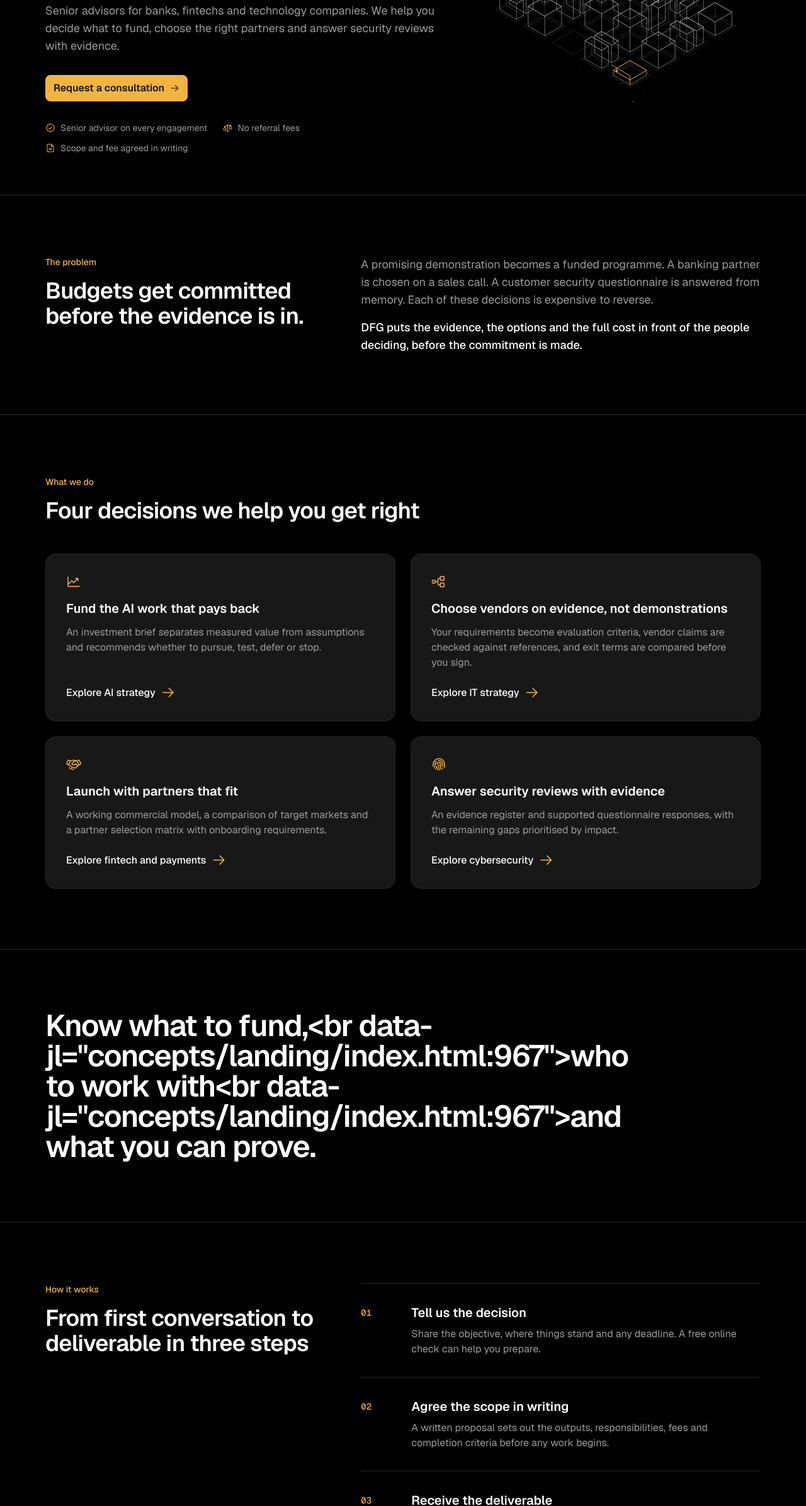
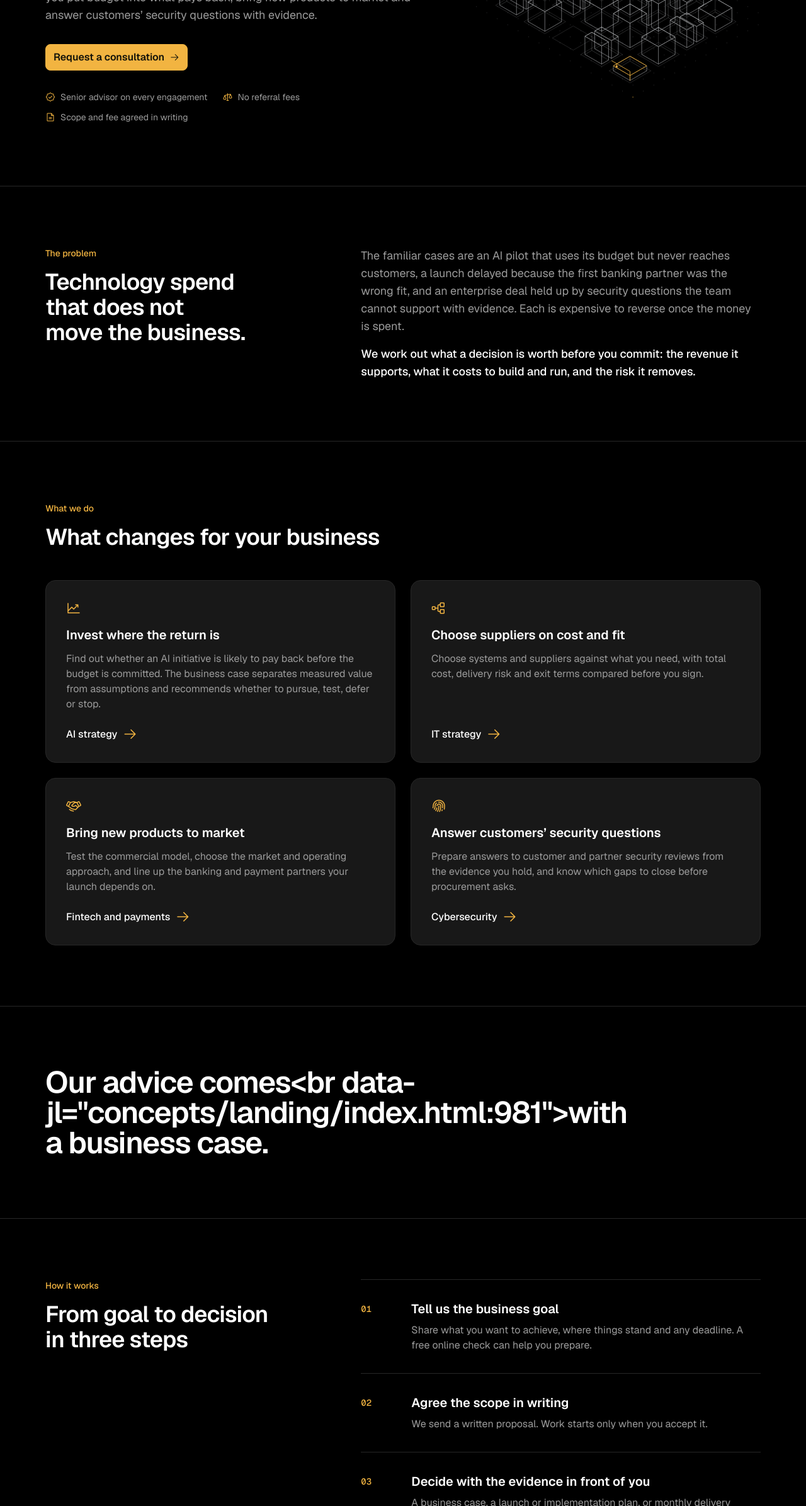
Before and after one commit to plagi/dfg.consulting, a website: page concepts/landing/index.html in a window 1280 px wide. Shown: the part 409-2800 px from the top of the page at 63% size. Drawn offline with nearby package versions, Linux system fonts and the light colour scheme.

Commit message:
Landing concept: business-outcome copy, ai-pattern-killer pass (slogan triplet, triplet cadence, overclaims, duplicated commitments removed), headline and tagline line breaks fixed

```diff
--- a/concepts/landing/index.html
+++ b/concepts/landing/index.html
@@ -3,19 +3,19 @@
   <head>
     <meta charset="utf-8" />
     <meta name="viewport" content="width=device-width, initial-scale=1" />
-    <title>DFG | Independent advisory for AI, fintech and cybersecurity</title>
+    <title>DFG | Independent advisory that helps your business grow</title>
     <meta
       name="description"
-      content="Senior advisors for banks, fintechs and technology companies on AI strategy, IT strategy, fintech and payments, and cybersecurity."
+      content="Independent advisory for AI, fintech and cybersecurity. DFG helps banks, fintechs and technology companies put budget into what pays back, bring products to market and answer customer security reviews with evidence."
     />
     <meta name="robots" content="noindex" />
     <link rel="icon" href="/favicon.svg" type="image/svg+xml" />
     <meta name="theme-color" content="#000000" />
     <meta property="og:type" content="website" />
-    <meta property="og:title" content="DFG | Independent advisory for AI, fintech and cybersecurity" />
+    <meta property="og:title" content="DFG | Independent advisory that helps your business grow" />
     <meta
       property="og:description"
-      content="Senior advisors for banks, fintechs and technology companies on AI strategy, IT strategy, fintech and payments, and cybersecurity."
+      content="Independent advisory for AI, fintech and cybersecurity. DFG helps banks, fintechs and technology companies put budget into what pays back, bring products to market and answer customer security reviews with evidence."
     />
     <meta property="og:image" content="https://dfg.consulting/og.png" />
     <meta name="twitter:card" content="summary_large_image" />
@@ -334,7 +334,7 @@
       }
       .hero h1 {
         max-width: 680px;
-        font-size: 60px;
+        font-size: 48px;
         line-height: 1;
         letter-spacing: -0.03em;
         background: linear-gradient(90deg, #ffffff, #9b9b9b);
@@ -756,6 +756,14 @@
         transform: none;
       }
 
+      @media (max-width: 1100px) {
+        .hero-grid {
+          grid-template-columns: 1fr;
+        }
+        #district {
+          height: 400px;
+        }
+      }
       @media (max-width: 900px) {
         .nav-links,
         .nav > .btn {
@@ -790,6 +798,10 @@
         .hero h1 {
           font-size: 36px;
           line-height: 40px;
+        }
+        .hero h1 br,
+        .tagline br {
+          display: none;
         }
         .hero .sub,
         .lede,
@@ -848,9 +860,9 @@
         "@context": "https://schema.org",
         "@type": "FAQPage",
         "mainEntity": [
-          { "@type": "Question", "name": "What does DFG do?", "acceptedAnswer": { "@type": "Answer", "text": "DFG gives independent advice to banks, fintechs and technology companies on AI strategy, IT strategy, fintech and payments, and cybersecurity: assessment, implementation planning and delivery oversight." } },
+          { "@type": "Question", "name": "What does DFG do?", "acceptedAnswer": { "@type": "Answer", "text": "DFG helps leadership teams at banks, fintechs and technology companies make business decisions about technology: where to invest in AI, which vendors and partners to choose, how to launch financial products and how to answer customer security reviews." } },
           { "@type": "Question", "name": "Do you build or implement the solution?", "acceptedAnswer": { "@type": "Answer", "text": "No. We advise on the decision and the plan. Your team or the providers you appoint build and run the solution, and we can oversee that work against the agreed plan." } },
-          { "@type": "Question", "name": "How are fees agreed?", "acceptedAnswer": { "@type": "Answer", "text": "Outputs, responsibilities, fees and completion criteria are agreed in a written proposal before any work begins." } },
+          { "@type": "Question", "name": "Who do you work with?", "acceptedAnswer": { "@type": "Answer", "text": "Banks, fintechs, payment businesses and technology companies with a technology decision that affects revenue, cost or customer trust." } },
           { "@type": "Question", "name": "Do you take referral fees from vendors or providers?", "acceptedAnswer": { "@type": "Answer", "text": "No. We take no referral fees from the vendors or providers we recommend." } }
         ]
       }
@@ -862,7 +874,7 @@
     <nav class="nav" aria-label="Site">
       <a class="logo" href="#top" aria-label="DFG, back to top">DFG</a>
       <div class="nav-links">
-        <a href="#benefits">What we do</a><a href="#how">How it works</a><a href="#proof">Deliverables</a><a href="#faq">Questions</a>
+        <a href="#benefits">How we help</a><a href="#how">How it works</a><a href="#proof">Deliverables</a><a href="#faq">Questions</a>
       </div>
       <a class="btn btn-sm" href="#contact">Request a consultation</a>
       <button class="toggle" type="button" aria-expanded="false" aria-controls="panel">
@@ -870,19 +882,19 @@
       </button>
     </nav>
     <div class="panel" id="panel">
-      <a href="#benefits">What we do</a><a href="#how">How it works</a><a href="#proof">Deliverables</a><a href="#faq">Questions</a><a class="btn" href="#contact">Request a consultation</a>
+      <a href="#benefits">How we help</a><a href="#how">How it works</a><a href="#proof">Deliverables</a><a href="#faq">Questions</a><a class="btn" href="#contact">Request a consultation</a>
     </div>
 
     <main id="main">
       <section class="hero" id="top">
         <div class="wrap hero-grid">
           <div>
-            <p class="kicker">Digital Frontiers Group · Technology advisory</p>
-            <h1>Independent advisory<br />for AI, fintech<br />and cybersecurity.</h1>
+            <p class="kicker">DFG · Independent advisory for AI, fintech and cybersecurity</p>
+            <h1>Technology decisions<br />that grow your business.</h1>
             <p class="sub">
-              Senior advisors for banks, fintechs and technology companies. We help you
-              decide what to fund, choose the right partners and answer security reviews
-              with evidence.
+              For leadership teams at banks, fintechs and technology companies. We help you
+              put budget into what pays back, bring new products to market and answer
+              customers’ security questions with evidence.
             </p>
             <a class="btn" href="#contact">Request a consultation <i class="ph ph-arrow-right" aria-hidden="true"></i></a>
             <ul class="proof-line" aria-label="Our commitments">
@@ -899,17 +911,18 @@
         <div class="wrap split problem" data-r>
           <div>
             <p class="eyebrow">The problem</p>
-            <h2 class="h2" id="problem-h">Budgets get committed before the evidence is in.</h2>
+            <h2 class="h2" id="problem-h">Technology spend that does not move the business.</h2>
           </div>
           <div>
             <p>
-              A promising demonstration becomes a funded programme. A banking partner is
-              chosen on a sales call. A customer security questionnaire is answered from
-              memory. Each of these decisions is expensive to reverse.
+              The familiar cases are an AI pilot that uses its budget but never reaches
+              customers, a launch delayed because the first banking partner was the wrong
+              fit, and an enterprise deal held up by security questions the team cannot
+              support with evidence. Each is expensive to reverse once the money is spent.
             </p>
             <p class="answer">
-              DFG puts the evidence, the options and the full cost in front of the people
-              deciding, before the commitment is made.
+              We work out what a decision is worth before you commit: the revenue it
+              supports, what it costs to build and run, and the risk it removes.
             </p>
           </div>
         </div>
@@ -919,44 +932,45 @@
         <div class="wrap">
           <div data-r>
             <p class="eyebrow">What we do</p>
-            <h2 class="h2" id="benefits-h">Four decisions we help you get right</h2>
+            <h2 class="h2" id="benefits-h">What changes for your business</h2>
           </div>
           <div class="cards">
             <article class="card" data-r>
               <i class="ph ph-chart-line-up" aria-hidden="true"></i>
-              <h3>Fund the AI work that pays back</h3>
+              <h3>Invest where the return is</h3>
               <p>
-                An investment brief separates measured value from assumptions and
+                Find out whether an AI initiative is likely to pay back before the budget is
+                committed. The business case separates measured value from assumptions and
                 recommends whether to pursue, test, defer or stop.
               </p>
-              <a class="link" href="/expertise/ai-strategy">Explore AI strategy <i class="ph ph-arrow-right" aria-hidden="true"></i></a>
+              <a class="link" href="/expertise/ai-strategy">AI strategy <i class="ph ph-arrow-right" aria-hidden="true"></i></a>
             </article>
             <article class="card" data-r>
               <i class="ph ph-tree-structure" aria-hidden="true"></i>
-              <h3>Choose vendors on evidence, not demonstrations</h3>
+              <h3>Choose suppliers on cost and fit</h3>
               <p>
-                Your requirements become evaluation criteria, vendor claims are checked
-                against references, and exit terms are compared before you sign.
+                Choose systems and suppliers against what you need, with total
+                cost, delivery risk and exit terms compared before you sign.
               </p>
-              <a class="link" href="/expertise/it-strategy">Explore IT strategy <i class="ph ph-arrow-right" aria-hidden="true"></i></a>
+              <a class="link" href="/expertise/it-strategy">IT strategy <i class="ph ph-arrow-right" aria-hidden="true"></i></a>
             </article>
             <article class="card" data-r>
               <i class="ph ph-handshake" aria-hidden="true"></i>
-              <h3>Launch with partners that fit</h3>
+              <h3>Bring new products to market</h3>
               <p>
-                A working commercial model, a comparison of target markets and a partner
-                selection matrix with onboarding requirements.
+                Test the commercial model, choose the market and operating approach, and
+                line up the banking and payment partners your launch depends on.
               </p>
-              <a class="link" href="/expertise/fintech-product">Explore fintech and payments <i class="ph ph-arrow-right" aria-hidden="true"></i></a>
+              <a class="link" href="/expertise/fintech-product">Fintech and payments <i class="ph ph-arrow-right" aria-hidden="true"></i></a>
             </article>
             <article class="card" data-r>
               <i class="ph ph-fingerprint" aria-hidden="true"></i>
-              <h3>Answer security reviews with evidence</h3>
+              <h3>Answer customers’ security questions</h3>
               <p>
-                An evidence register and supported questionnaire responses, with the
-                remaining gaps prioritised by impact.
+                Prepare answers to customer and partner security reviews from the evidence you
+                hold, and know which gaps to close before procurement asks.
               </p>
-              <a class="link" href="/expertise/security-posture">Explore cybersecurity <i class="ph ph-arrow-right" aria-hidden="true"></i></a>
+              <a class="link" href="/expertise/security-posture">Cybersecurity <i class="ph ph-arrow-right" aria-hidden="true"></i></a>
             </article>
           </div>
         </div>
@@ -964,7 +978,7 @@
 
       <section class="tagline" aria-label="Our promise">
         <div class="wrap">
-          <p id="tagline">Know what to fund,<br />who to work with<br />and what you can prove.</p>
+          <p id="tagline">Our advice comes<br />with a business case.</p>
         </div>
       </section>
 
@@ -972,28 +986,28 @@
         <div class="wrap split">
           <div data-r>
             <p class="eyebrow">How it works</p>
-            <h2 class="h2" id="how-h">From first conversation to deliverable in three steps</h2>
+            <h2 class="h2" id="how-h">From goal to decision in three steps</h2>
           </div>
           <ol class="steps" data-r>
             <li>
               <span class="num">01</span>
               <div>
-                <h3>Tell us the decision</h3>
-                <p>Share the objective, where things stand and any deadline. A free online check can help you prepare.</p>
+                <h3>Tell us the business goal</h3>
+                <p>Share what you want to achieve, where things stand and any deadline. A free online check can help you prepare.</p>
               </div>
             </li>
             <li>
               <span class="num">02</span>
               <div>
                 <h3>Agree the scope in writing</h3>
-                <p>A written proposal sets out the outputs, responsibilities, fees and completion criteria before any work begins.</p>
+                <p>We send a written proposal. Work starts only when you accept it.</p>
               </div>
             </li>
             <li>
               <span class="num">03</span>
               <div>
-                <h3>Receive the deliverable</h3>
-                <p>Findings and a recommendation, an implementation plan or monthly delivery reports, reviewed with your sponsor.</p>
+                <h3>Decide with the evidence in front of you</h3>
+                <p>A business case, a launch or implementation plan, or monthly delivery reports, reviewed with your leadership team.</p>
               </div>
             </li>
           </ol>
@@ -1005,17 +1019,17 @@
           <div data-r>
             <p class="eyebrow">Deliverables</p>
             <h2 class="h2" id="proof-h">See the format before you commit</h2>
-            <p class="lede">Every recommendation shows its reasoning: what is known, what is assumed and what has to happen next.</p>
+            <p class="lede">This is the structure of an AI business case. The example is invented to show the format.</p>
           </div>
           <div class="sample" data-r>
             <div class="sample-head">
-              <h3>An AI investment decision with its assumptions visible</h3>
+              <h3>An AI business case with its assumptions visible</h3>
               <span class="label">Illustrative example</span>
             </div>
             <dl class="rows">
-              <div><dt>Proposed use</dt><dd>Help an operations team triage payment exceptions.</dd></div>
+              <div><dt>Business goal</dt><dd>Reduce the cost and delay of handling payment exceptions.</dd></div>
               <div><dt>Evidence available</dt><dd>Historical volumes. The handling time baseline is still to be established.</dd></div>
-              <div><dt>Decision to resolve</dt><dd>Would assisted triage improve the process enough to justify integration and operating costs?</dd></div>
+              <div><dt>Decision to resolve</dt><dd>Will assisted triage save more than it costs to integrate and run?</dd></div>
               <div><dt>Next evidence</dt><dd>Agree the baseline, review a representative dataset and compare with automation based on rules.</dd></div>
             </dl>
             <div class="sample-foot">
@@ -1031,13 +1045,13 @@
         <div class="wrap">
           <div data-r>
             <p class="eyebrow">Questions</p>
-            <h2 class="h2" id="faq-h">What clients ask before the first call</h2>
+            <h2 class="h2" id="faq-h">Questions before the first call</h2>
           </div>
           <dl class="faq" data-r>
-            <div><dt>What does DFG do?</dt><dd>We give independent advice on AI strategy, IT strategy, fintech and payments, and cybersecurity: assessment, implementation planning and delivery oversight.</dd></div>
+            <div><dt>What does DFG do?</dt><dd>We help leadership teams make business decisions about technology: where to invest in AI, which vendors and partners to choose, how to launch financial products and how to answer customer security reviews.</dd></div>
+            <div><dt>Who do you work with?</dt><dd>Banks, fintechs, payment businesses and technology companies with a technology decision that affects revenue, cost or customer trust.</dd></div>
             <div><dt>Do you build or implement the solution?</dt><dd>No. We advise on the decision and the plan. Your team or the providers you appoint build and run the solution, and we can oversee that work against the agreed plan.</dd></div>
-            <div><dt>How does an engagement start?</dt><dd>You tell us the decision in front of you. We discuss whether DFG is a fit and what information is needed, then send a written proposal.</dd></div>
-            <div><dt>How are fees agreed?</dt><dd>Outputs, responsibilities, fees and completion criteria are agreed in writing before any work begins.</dd></div>
+            <div><dt>How does an engagement start?</dt><dd>You tell us the goal and the decision in front of you. We discuss whether DFG is a fit and what information is needed, then send a written proposal.</dd></div>
             <div><dt>Do you take referral fees?</dt><dd>No. We take no referral fees from the vendors or providers we recommend, and existing tools and internal options are considered alongside new ones.</dd></div>
             <div><dt>Who works on the engagement?</dt><dd>The advisor who scopes the engagement stays involved until it is complete. Any specialists and their responsibilities are named in the scope.</dd></div>
             <div><dt>Can we commission one service on its own?</dt><dd>Yes. Every service can be commissioned on its own, and an assessment never obliges you to buy further work from DFG.</dd></div>
@@ -1051,11 +1065,11 @@
       <section class="block" aria-labelledby="assure-h">
         <div class="wrap">
           <div data-r>
-            <p class="eyebrow">No surprises</p>
-            <h2 class="h2" id="assure-h">You know the scope and the fee before anything starts</h2>
+            <p class="eyebrow">Commitment</p>
+            <h2 class="h2" id="assure-h">Start small, with the cost agreed in advance</h2>
           </div>
           <div class="assure" data-r>
-            <div><i class="ph ph-file-text" aria-hidden="true"></i><p><b>Written proposal first</b><span>Outputs, responsibilities, fees and completion criteria are agreed before work begins.</span></p></div>
+            <div><i class="ph ph-file-text" aria-hidden="true"></i><p><b>Fixed scope and fee</b><span>The proposal states the outputs, responsibilities, fee and completion criteria.</span></p></div>
             <div><i class="ph ph-stack" aria-hidden="true"></i><p><b>One service at a time</b><span>Commission an assessment on its own. Further work is never a condition.</span></p></div>
             <div><i class="ph ph-list-checks" aria-hidden="true"></i><p><b>Free online checks</b><span>Prepare with the <a href="/ai-readiness">AI</a>, <a href="/fintech-readiness">fintech</a> or <a href="/security-check">security</a> check. No email required.</span></p></div>
           </div>
@@ -1067,7 +1081,7 @@
           <div data-r>
             <p class="eyebrow">Next step</p>
             <h2 class="h2" id="contact-h">Request a consultation</h2>
-            <p class="lede">Tell us what you want to achieve, where things stand and any important deadline. You receive a written proposal before any work begins.</p>
+            <p class="lede">Describe the decision in a few sentences. We reply by email to arrange a first conversation.</p>
           </div>
           <form class="form" id="enquiry" novalidate data-r>
             <div class="field">
```
